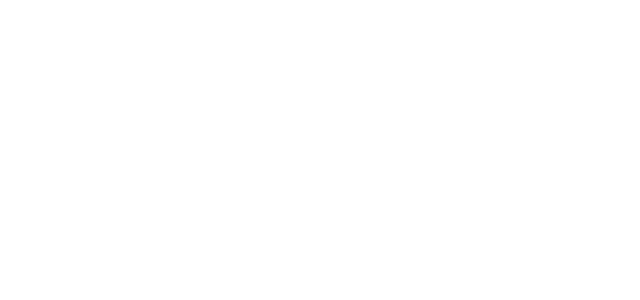
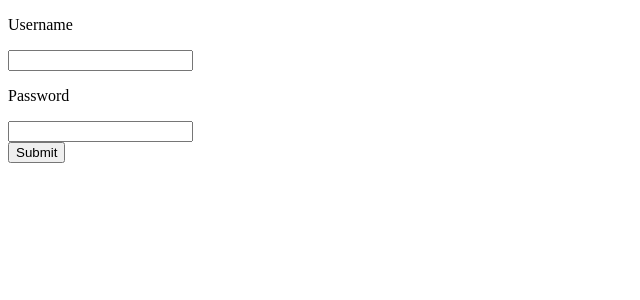
Before and after one commit to Ave-Mari/Your-Movie-Base, a React app: page / in a window 1280 px wide. Shown: the top 300 px of the page, without its empty margins (0-640 px from the left). Built offline with nearby package versions, Linux system fonts and the light colour scheme; the HTML template or start-up script is replaced by a standard one.

Commit message:
fix the routes and add login component to page

```diff
--- a/src/App.jsx
+++ b/src/App.jsx
@@ -1,22 +1,26 @@
-import React from 'react';
+import React, { useState } from 'react';
 //router
-import { BrowserRouter, Route, Switch } from 'react-router-dom';
+import { BrowserRouter, Route, Routes } from 'react-router-dom';
 //components
 import Dashboard from './components/Dashboard.jsx'
 import Preferences from './components/Preferences.jsx'
+import Login from './components/Login.jsx'
 
 
 export default function App() {
-  return (
-    <div className='wrapper'>
-        <Switch>
-            <Route path="/dashboard">
-                <Dashboard />
-            </Route>
-            <Route path="/references">
-                <Preferences />
-            </Route>
-        </Switch>
-    </div>
-  )
+    const [token, setToken] = useState();
+
+    if (!token) {
+        return <Login setToken={setToken} />
+    }
+
+    return (
+        <div className='wrapper'>
+            <h1>App</h1>
+            <Routes>
+                <Route path="/dashboard" element={ <Dashboard />} />
+                <Route path="/preferences" element={ <Preferences />} />
+            </Routes>
+        </div>
+    )
 }
```
